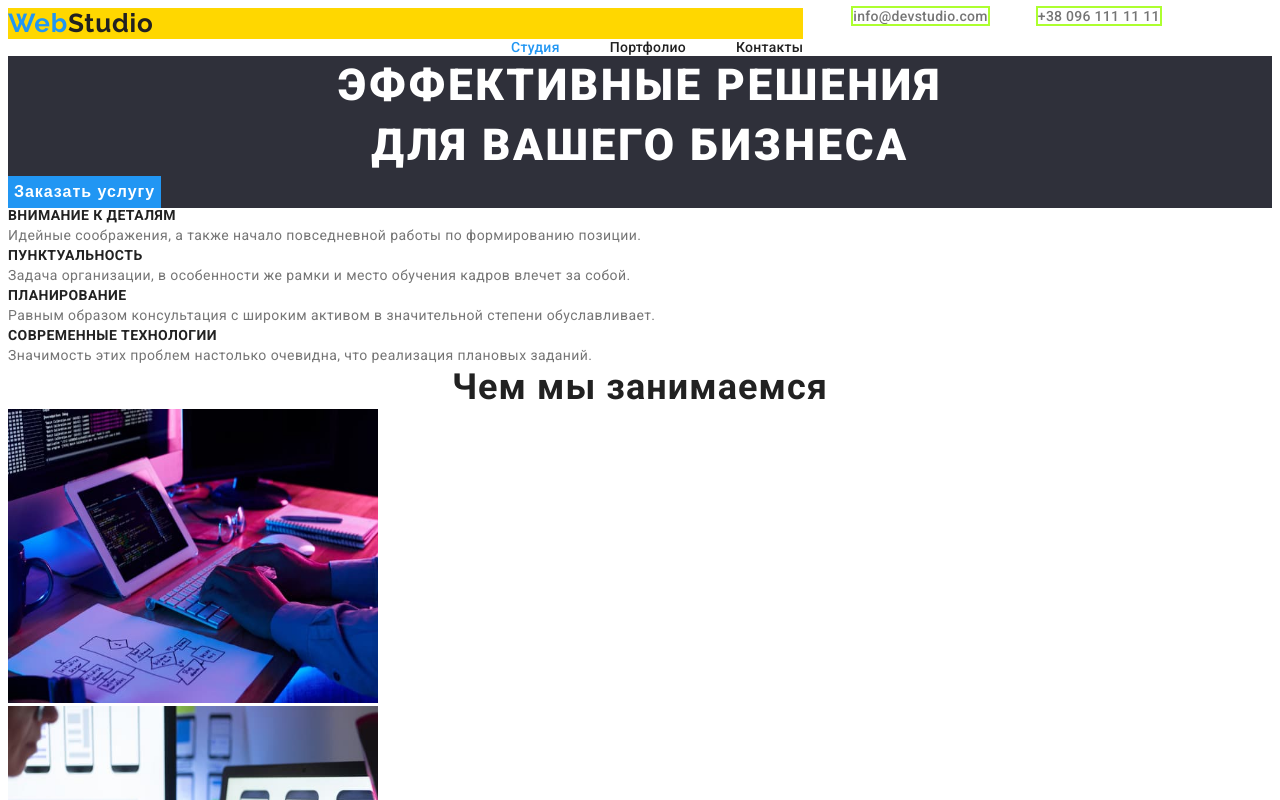
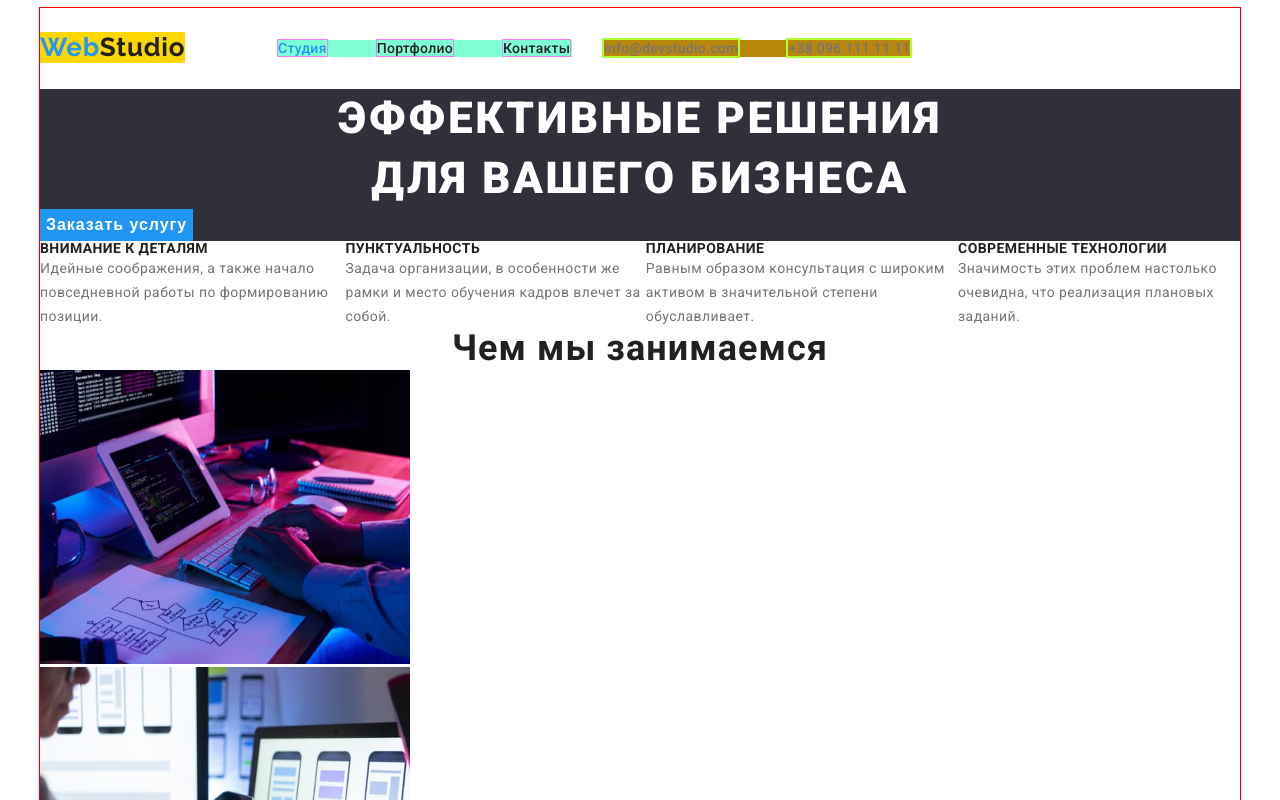
Before and after one commit to anotherit/goit-markup-hw-03, a plain HTML site: page index.html in a window 1280 px wide. Shown: the top 800 px of the page. Drawn offline with Linux system fonts and the light colour scheme.

Commit message:
update-test

```diff
--- a/css/styles.css
+++ b/css/styles.css
@@ -32,8 +32,17 @@ body{
 
 
 
+
 /*logo*/
 }
+.container {
+    outline: 1px solid red;
+    width: 1200px;
+    margin-left: auto;
+    margin-right: auto;
+
+}
+
 .logo{
 color: var(--accent-cl);
 font-family:var(--secondary-font);
@@ -42,10 +51,11 @@ font-family:var(--secondary-font);
     font-size: 26px;
     line-height: 1.2;
     letter-spacing: 0.03em;
-
-
-    display: flex;
     background-color: gold;
+    margin-top: 24px;
+    margin-bottom: 25px;
+    width: 145px;
+    height: 31px;
 
 
 
@@ -53,7 +63,6 @@ font-family:var(--secondary-font);
 }
 .logoright{
     color: var(--main-txt-cl);
-display: inline-block;
 
 }
 .footer-logoright{
@@ -73,15 +82,28 @@ display: inline-block;
         letter-spacing: 0.02em;
         font-size: 14px;
         outline: 2px solid greenyellow ;
-        margin-left: 50px;
+
 
 
 }
-.contacts{
-    display: flex;
+.mail{
+    margin-right: 50px;
 
 }
+.nav{
+   width: 294px;
+ background-color: aquamarine;
+ display: flex;
+ flex-direction: row;
+ align-items: center;
+margin-left: 93px;
+ width: 294px;
+ padding: 0px;
+ margin-top: 32px;
+ margin-bottom: 32px;
 
+
+}
 .contacts-text:focus {
     color: var(--accent-cl);
 }
@@ -89,26 +111,29 @@ display: inline-block;
 .contacts-text:hover {
     color: var(--accent-cl);
 }
+.contacts{
+    display: flex;
+    background-color: darkgoldenrod;
+    flex-direction: row;
+    align-items: center;
+    margin-left: 331px;
+    margin: 32px;
+
+
+}
 .site-nav{
     color: var(--main-txt-cl);
         font-weight: 500;
         line-height: 1.14;
         letter-spacing: 0.02em;
         margin-left: 50px;
-
-
-
-
+        outline: 1px solid violet;
+}
+.site-nav-ul{
+    display: flex;
 
 }
-.site-nav-ul{
-margin-left: 453px;
-display: flex;
 
-
-
-
-}
 .site-nav:hover{
     color: var(--accent-cl);
 
@@ -118,6 +143,7 @@ display: flex;
 }
 .current{
     color: var(--accent-cl);
+    margin-left: 0px;
 }
 
 
@@ -172,6 +198,9 @@ background-color:  #188CE8;
 color: var(--main-bg-cl);
 }
 /* Преимущества */
+.section{
+    display: flex;}
+
 .section-title{
 color: var(--main-txt-cl);
     font-size: 14px;
--- a/index.html
+++ b/index.html
@@ -16,10 +16,10 @@
   </head>
 
   <body class="body">
+    <div class="container">
       <header class="header">
-      <nav>
         <a class="logo link" href="./index.html">Web<span class="logoright">Studio</span></a>
-
+        <nav class="nav">
           <ul class="link site-nav-ul">
             <li>
               <a class="link site-nav current" href="./index.html">Студия</a>
@@ -34,14 +34,16 @@
         </nav>
         <ul class="contacts link">
           <li>
-          <a class="contacts-text link" href="mailto:info@devstudio.com">info@devstudio.com</a>
+            <a class="contacts-text mail link" href="mailto:info@devstudio.com"
+              >info@devstudio.com</a
+            >
           </li>
           <li>
             <a class="contacts-text link" href="tel:+380961111111">+38 096 111 11 11</a>
           </li>
         </ul>
       </header>
-    <main>
+      <main class="">
         <section class="hero">
           <h1 class="hero-title">
             Эффективные решения<br />
@@ -86,7 +88,12 @@
           <h2 class="box-title">Чем мы занимаемся</h2>
           <ul class="link">
             <li class="box-content image">
-            <img src="./images/codding.jpg" alt="Парень кодит на айпаде" width="370" height="294" />
+              <img
+                src="./images/codding.jpg"
+                alt="Парень кодит на айпаде"
+                width="370"
+                height="294"
+              />
             </li>
             <li class="box-content image">
               <img
@@ -162,5 +169,6 @@
           </ul>
         </address>
       </footer>
+    </div>
   </body>
 </html>
```
Lines whose indentation alone changed are shown as unchanged.
